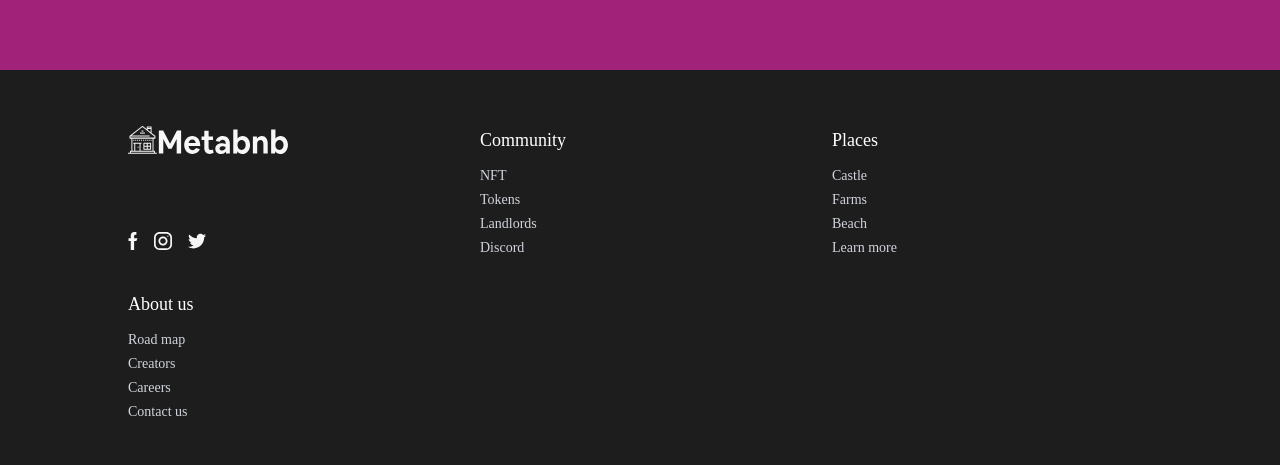
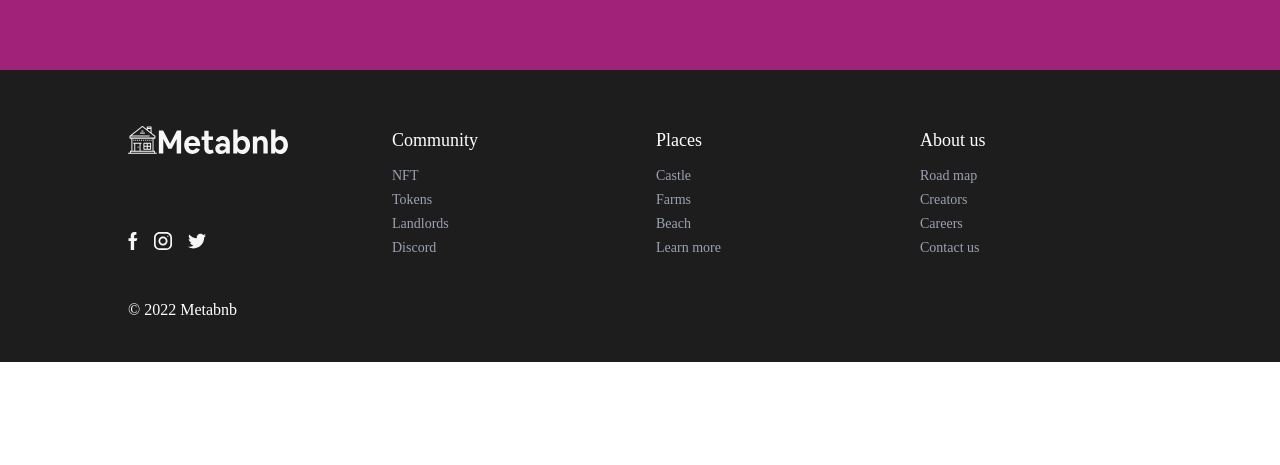
Before and after one commit to CyberGeni/metabnb-hng9, a React (Vite) app: page / in a window 1280 px wide. Shown: the part 2280-2745 px from the top of the page. After the commit the page ends 2642 px from the top, so only its background shows below. Built offline with nearby package versions, Linux system fonts and the light colour scheme; a web font is replaced by a local one.

Commit message:
fixed footer 3 grids to 4 grids

```diff
--- a/src/components/Footer.jsx
+++ b/src/components/Footer.jsx
@@ -5,7 +5,7 @@ import Instagram from '../assets/images/instagram-logo.svg'
 function Footer() {
     return (
         <>
-        <section className="px-[10%] pt-14 list-none mx-auto text-white list-style-none bg-[#1D1D1E] grid grid-cols-1 sm:grid-cols-3 gap-8">
+        <section className="px-[10%] pt-14 list-none mx-auto text-white list-style-none bg-[#1D1D1E] grid grid-cols-1 sm:grid-cols-4 gap-8">
             <div className="flex flex-col justify-between">
                 <img className="w-40 mb-2" src={Logo} alt="" />
                 <div className="flex space-x-4 my-4 md:mb-2">
@@ -16,24 +16,24 @@ function Footer() {
             </div>
             <div className="space-y-1 mt-4 md:mt-0">
                 <h4 className="text-lg font-medium md:mb-3">Community</h4>
-                <li className="text-sm text-gray-300">NFT</li>
-                <li className="text-sm text-gray-300">Tokens</li>
-                <li className="text-sm text-gray-300">Landlords</li>
-                <li className="text-sm text-gray-300">Discord</li>
+                <li className="text-sm text-gray-400">NFT</li>
+                <li className="text-sm text-gray-400">Tokens</li>
+                <li className="text-sm text-gray-400">Landlords</li>
+                <li className="text-sm text-gray-400">Discord</li>
             </div>
             <div className="space-y-1 mt-4 md:mt-0">
                 <h4 className="text-lg font-medium md:mb-3">Places</h4>
-                <li className="text-sm text-gray-300">Castle</li>
-                <li className="text-sm text-gray-300">Farms</li>
-                <li className="text-sm text-gray-300">Beach</li>
-                <li className="text-sm text-gray-300">Learn more</li>
+                <li className="text-sm text-gray-400">Castle</li>
+                <li className="text-sm text-gray-400">Farms</li>
+                <li className="text-sm text-gray-400">Beach</li>
+                <li className="text-sm text-gray-400">Learn more</li>
             </div>
             <div className="space-y-1 mt-4 md:mt-0">
                 <h4 className="text-lg font-medium md:mb-3">About us</h4>
-                <li className="text-sm text-gray-300">Road map</li>
-                <li className="text-sm text-gray-300">Creators</li>
-                <li className="text-sm text-gray-300">Careers</li>
-                <li className="text-sm text-gray-300">Contact us</li>
+                <li className="text-sm text-gray-400">Road map</li>
+                <li className="text-sm text-gray-400">Creators</li>
+                <li className="text-sm text-gray-400">Careers</li>
+                <li className="text-sm text-gray-400">Contact us</li>
             </div>
         </section>
         <section className="bg-[#1D1D1E] px-[10%] py-10 text-white mx-auto">&copy; 2022 Metabnb</section>
```
